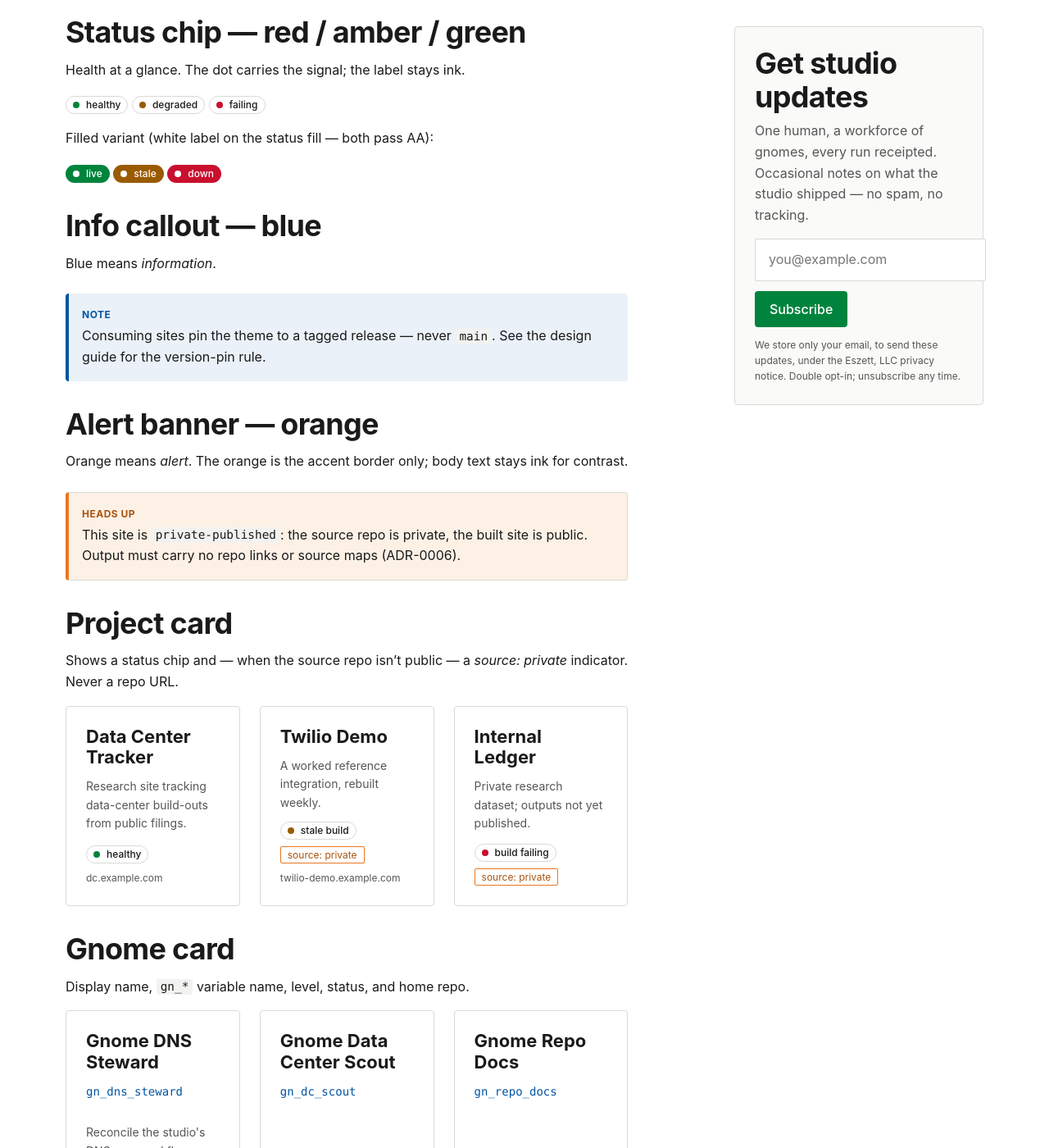
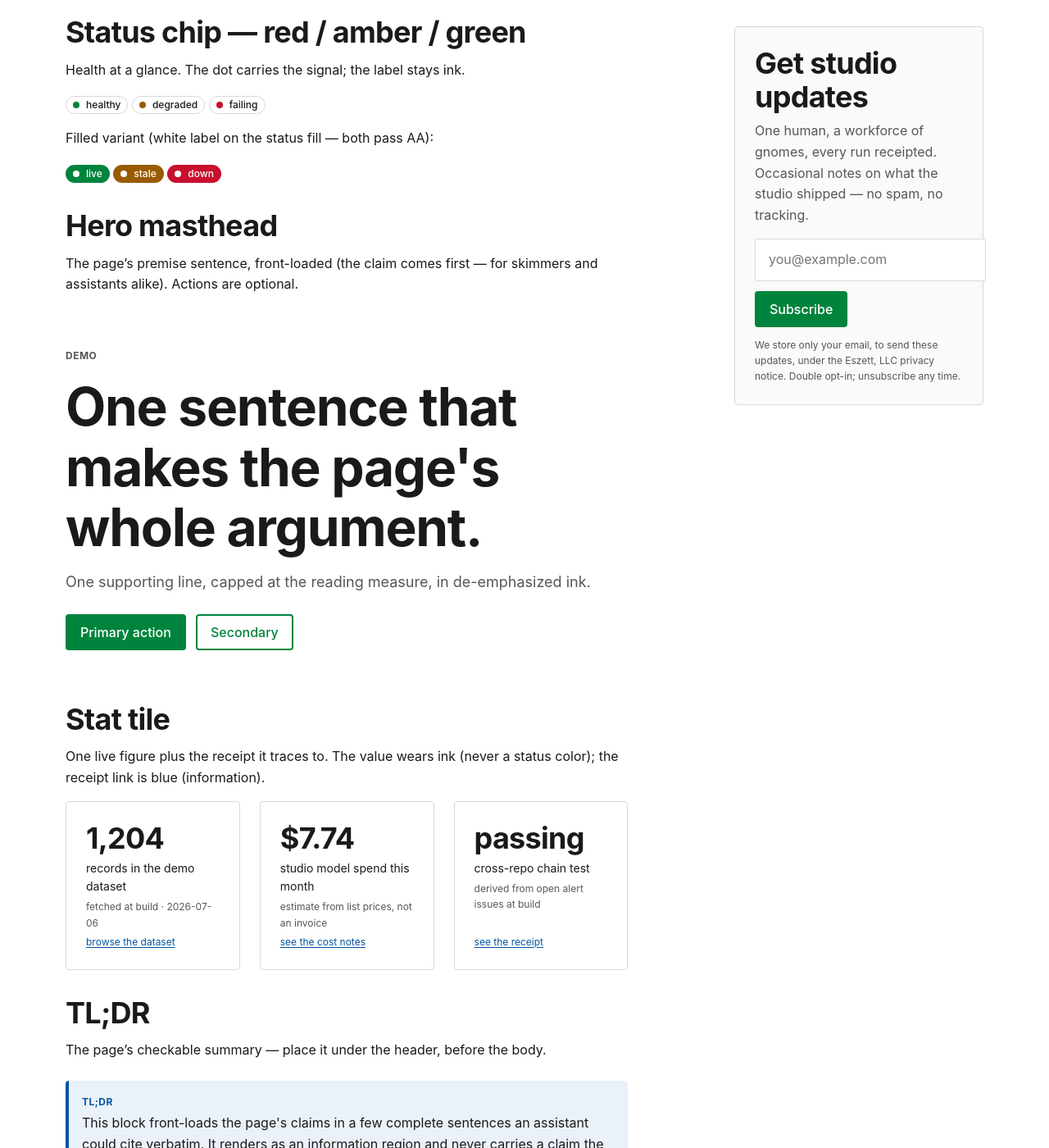
Before and after one commit to bussetech/theme, a Jekyll site: the page built from components.md, in a window 1280 px wide and 1400 px high, scrolled down 1030 px. Shown: the whole window at 82% size. Built offline with Jekyll 4.4.1, drawn with Linux system fonts in a browser that asks for light colours; some of the changed text lies outside the part shown.

Commit message:
feat(components): www v2 component kit — hero, stat-tile, tldr, faq, case-study card (EPIC3-07)
- hero.html: masthead premise block, front-loaded claim, optional actions
- stat-tile.html: live figure + receipt link (proof tiles; ink value,
  blue receipt link, no status color on numbers)
- tldr.html: checkable page summary (agentic discoverability §5)
- faq.html: visible Q&A + FAQPage JSON-LD from one items array (§3)
- case-study-card.html: work-rail unit with lifecycle chip + honest
  claims: scoped|earned meta; premise entries unlinked; no repo URLs
- page layout: visible 'Updated YYYY-MM-DD' when a page declares updated:
- components.md + demo data: all new components on the visual-regression
  surface; existing tokens only, no new colors, 19/19 contrast pairs pass
- CHANGELOG: entries above + hygiene fix (v0.7.0 right-rail entry had been
  left under Unreleased when the tag was cut)

Co-Authored-By: Claude Fable 5 <noreply@anthropic.com>
Claude-Session: https://claude.ai/code/session_0116d3MKmjiGFWufcM8EPHth

```diff
--- /dev/null
+++ b/_data/demo_faq.yml
@@ -0,0 +1,5 @@
+# Demo data for the FAQ component (components page only — not shipped).
+- q: "What is a gnome?"
+  a: "A gnome is a single agent that handles one task end to end, defined by a manifest contract — named, level-tagged, and journaled."
+- q: "Who approves a gnome's work?"
+  a: "No gnome merges its own output. Every change lands as a pull request that a human reviews and merges — merge is the approval."
--- /dev/null
+++ b/_includes/case-study-card.html
@@ -0,0 +1,32 @@
+{%- comment -%}
+  Case-study card — one published (or premise-stage) study on the work rail.
+  Params: a `study` object with:
+    title        the study's title (required)
+    url          where it is published; omit for premise-stage entries
+    blurb        one- or two-sentence summary
+    repo         the project's repo/codename (shown as meta)
+    status       case-study lifecycle: premise | skeleton | draft | gated | published
+    claim_state  autonomy-claim sizing: scoped | earned (rendered honestly as
+                 meta — the studio shows its own claim discipline)
+  No repo URLs are ever emitted here (ADR-0006); `url` is a published site.
+{%- endcomment -%}
+{%- assign s = include.study -%}
+<article class="card case-study-card">
+  <h3 class="card__title">
+    {%- if s.url -%}<a href="{{ s.url }}">{{ s.title }}</a>{%- else -%}{{ s.title }}{%- endif -%}
+  </h3>
+  {%- if s.blurb %}<p class="card__desc">{{ s.blurb }}</p>{% endif -%}
+  <dl class="card__meta">
+    {%- if s.repo -%}
+    <div><dt class="visually-hidden">Project</dt><dd class="case-study-card__repo">{{ s.repo }}</dd></div>
+    {%- endif -%}
+    {%- if s.status -%}
+    {%- assign _chip = "warn" -%}
+    {%- if s.status == "published" %}{% assign _chip = "ok" %}{% endif -%}
+    <div><dt class="visually-hidden">Status</dt><dd>{% include status-chip.html status=_chip label=s.status %}</dd></div>
+    {%- endif -%}
+    {%- if s.claim_state -%}
+    <div><dt>Claims</dt><dd>{{ s.claim_state }}</dd></div>
+    {%- endif -%}
+  </dl>
+</article>
--- /dev/null
+++ b/_includes/faq.html
@@ -0,0 +1,37 @@
+{%- comment -%}
+  Q&A block with schema.org FAQPage markup. One data source renders both the
+  visible questions and the JSON-LD, so the markup can never drift from the
+  page (platform docs/gtm/agentic-discoverability.md §3 — structured data
+  assistants privilege). Params:
+    items     array of { q, a } — from page front matter (`page.faq`) or a
+              data file. Answers are plain text/inline-markdown-free strings;
+              they are emitted verbatim into JSON-LD. (required)
+    heading   section heading (default "Questions & answers")
+{%- endcomment -%}
+{%- assign _items = include.items -%}
+{%- if _items and _items.size > 0 -%}
+<section class="faq" aria-label="{{ include.heading | default: 'Questions & answers' }}">
+  <h2 class="faq__heading">{{ include.heading | default: "Questions & answers" }}</h2>
+  {%- for item in _items %}
+  <div class="faq__item">
+    <h3 class="faq__q">{{ item.q }}</h3>
+    <p class="faq__a">{{ item.a }}</p>
+  </div>
+  {%- endfor %}
+</section>
+<script type="application/ld+json">
+{
+  "@context": "https://schema.org",
+  "@type": "FAQPage",
+  "mainEntity": [
+    {%- for item in _items %}
+    {
+      "@type": "Question",
+      "name": {{ item.q | jsonify }},
+      "acceptedAnswer": { "@type": "Answer", "text": {{ item.a | jsonify }} }
+    }{% unless forloop.last %},{% endunless %}
+    {%- endfor %}
+  ]
+}
+</script>
+{%- endif -%}
--- /dev/null
+++ b/_includes/hero.html
@@ -0,0 +1,25 @@
+{%- comment -%}
+  Hero masthead — a page's one-sentence premise, front-loaded (the claim an
+  assistant could cite verbatim comes first; platform
+  docs/gtm/agentic-discoverability.md §5). Params:
+    eyebrow           small wayfinding label above the title (optional)
+    title             the premise sentence (required)
+    lede              one supporting line, measure-capped (optional)
+    primary_label / primary_url      green action (optional)
+    secondary_label / secondary_url  ghost action (optional)
+{%- endcomment -%}
+<section class="hero">
+  {%- if include.eyebrow %}<p class="eyebrow">{{ include.eyebrow }}</p>{% endif -%}
+  <h1 class="hero__title">{{ include.title }}</h1>
+  {%- if include.lede %}<p class="hero__lede">{{ include.lede }}</p>{% endif -%}
+  {%- if include.primary_url or include.secondary_url %}
+  <p class="hero__actions">
+    {%- if include.primary_url -%}
+    <a class="btn" href="{{ include.primary_url }}">{{ include.primary_label }}</a>
+    {%- endif %}
+    {%- if include.secondary_url %}
+    <a class="btn btn--ghost" href="{{ include.secondary_url }}">{{ include.secondary_label }}</a>
+    {%- endif %}
+  </p>
+  {%- endif %}
+</section>
--- /dev/null
+++ b/_includes/stat-tile.html
@@ -0,0 +1,19 @@
+{%- comment -%}
+  Stat tile — one live figure and the receipt it traces to. The value is data;
+  the receipt link is what keeps it an honest claim (every quantitative claim
+  resolves from state and cites its source). Params:
+    value       the figure, already formatted (required)
+    label       sentence-case, what the figure is (required)
+    detail      one small-print qualifier — as-of date, "estimate", scope (optional)
+    href        the receipt: where a visitor verifies the figure (optional)
+    link_label  receipt link text (default "see the receipt")
+  Text wears text tokens only; no status color rides the number.
+{%- endcomment -%}
+<article class="stat-tile">
+  <p class="stat-tile__value">{{ include.value }}</p>
+  <p class="stat-tile__label">{{ include.label }}</p>
+  {%- if include.detail %}<p class="stat-tile__detail">{{ include.detail }}</p>{% endif -%}
+  {%- if include.href %}
+  <p class="stat-tile__link"><a href="{{ include.href }}">{{ include.link_label | default: "see the receipt" }}</a></p>
+  {%- endif %}
+</article>
--- /dev/null
+++ b/_includes/tldr.html
@@ -0,0 +1,12 @@
+{%- comment -%}
+  TL;DR block — the page's checkable summary, front-loaded for human skimmers
+  and AI assistants alike (platform docs/gtm/agentic-discoverability.md §5:
+  make the true summary the easy one). Params:
+    text    the summary — a few complete, citable sentences (required)
+  Renders as an info region (blue = information); place it directly under the
+  page header, before the body.
+{%- endcomment -%}
+<section class="tldr" role="note" aria-label="Summary">
+  <p class="tldr__label">TL;DR</p>
+  <p class="tldr__text">{{ include.text }}</p>
+</section>
--- a/_layouts/page.html
+++ b/_layouts/page.html
@@ -7,6 +7,9 @@ layout: default
     {%- if page.eyebrow %}<p class="eyebrow">{{ page.eyebrow }}</p>{% endif -%}
     <h1 class="page-header__title">{{ page.title }}</h1>
     {%- if page.description %}<p class="page-header__desc">{{ page.description }}</p>{% endif -%}
+    {%- comment -%} Visible freshness signal (agentic discoverability §4):
+        a page that declares `updated:` front matter wears the date. {%- endcomment -%}
+    {%- if page.updated %}<p class="page-header__updated">Updated <time datetime="{{ page.updated | date: '%Y-%m-%d' }}">{{ page.updated | date: "%Y-%m-%d" }}</time></p>{% endif -%}
   </header>
   {{ content }}
 </article>
--- a/_sass/_components.scss
+++ b/_sass/_components.scss
@@ -159,6 +159,93 @@
 }
 .signup > :last-child { margin-bottom: 0; }
 
+// ── Hero masthead — the page's premise sentence, front-loaded ─────────────
+.hero {
+  padding-block: var(--space-7) var(--space-6);
+}
+.hero__title {
+  font-size: var(--type-scale-3xl);
+  line-height: var(--type-leading-tight);
+  letter-spacing: var(--type-tracking-tight);
+  margin: 0;
+  max-width: 24ch;
+}
+@media (min-width: 64rem) {
+  .hero__title { font-size: var(--type-scale-4xl); }
+}
+.hero__lede {
+  font-size: var(--type-scale-md);
+  color: var(--color-ink-soft);
+  max-width: var(--layout-measure);
+  margin-block: var(--space-4) 0;
+}
+.hero__actions {
+  display: flex; flex-wrap: wrap; gap: var(--space-3);
+  margin-block: var(--space-5) 0;
+}
+
+// ── Stat tile — one live figure + its receipt link ────────────────────────
+// The number is data, not decoration: it wears ink (proportional figures at
+// display size — tabular-nums is for columns), the label stays sentence-case,
+// and the receipt link is blue (information), never a status color.
+.stat-tile {
+  border: var(--border-hairline) solid var(--gray-300);
+  border-radius: var(--radius-md);
+  background: var(--color-ground);
+  padding: var(--space-5);
+  display: flex;
+  flex-direction: column;
+  gap: var(--space-1);
+  height: 100%;
+}
+.stat-tile__value {
+  font-size: var(--type-scale-2xl);
+  font-weight: var(--type-weight-bold);
+  line-height: var(--type-leading-tight);
+  letter-spacing: var(--type-tracking-tight);
+  color: var(--color-ink);
+  margin: 0;
+}
+.stat-tile__label { font-size: var(--type-scale-sm); color: var(--color-ink); margin: 0; }
+.stat-tile__detail { font-size: var(--type-scale-xs); color: var(--color-ink-soft); margin: 0; }
+.stat-tile__link { font-size: var(--type-scale-xs); margin: var(--space-2) 0 0; margin-top: auto; }
+.stat-tile__link a { color: var(--color-info-base); }
+
+// ── TL;DR — the page's checkable summary (blue = information) ─────────────
+.tldr {
+  border-inline-start: var(--border-accent) solid var(--color-info-base);
+  background: var(--color-info-surface);
+  color: var(--color-ink);
+  padding: var(--space-4);
+  border-radius: var(--radius-md);
+  margin-block: var(--space-5);
+}
+.tldr__label {
+  font-size: var(--type-scale-xs);
+  font-weight: var(--type-weight-bold);
+  text-transform: uppercase;
+  letter-spacing: var(--type-tracking-wide);
+  color: var(--color-info-base);
+  margin: 0 0 var(--space-1);
+}
+.tldr__text { margin: 0; max-width: var(--layout-measure); }
+
+// ── FAQ — visible Q&A backing the FAQPage JSON-LD ─────────────────────────
+.faq__item {
+  padding-block: var(--space-4);
+  border-bottom: var(--border-hairline) solid var(--gray-300);
+  max-width: var(--layout-measure);
+}
+.faq__q { font-size: var(--type-scale-md); margin: 0 0 var(--space-2); }
+.faq__a { margin: 0; color: var(--color-ink-soft); }
+
+// Page-header freshness line (`page.updated` front matter).
+.page-header__updated {
+  font-size: var(--type-scale-xs);
+  color: var(--color-ink-soft);
+  margin: var(--space-2) 0 0;
+}
+
 // ── Card base ─────────────────────────────────────────────────────────────
 .card {
   border: var(--border-hairline) solid var(--gray-300);
--- a/components.md
+++ b/components.md
@@ -55,6 +55,46 @@ Filled variant (white label on the status fill — both pass AA):
   {% include status-chip.html status="warn" label="stale" filled=true %}
   {% include status-chip.html status="error" label="down" filled=true %}
 </p>
+
+## Hero masthead
+
+The page's premise sentence, front-loaded (the claim comes first — for
+skimmers and assistants alike). Actions are optional.
+
+{% include hero.html eyebrow="Demo" title="One sentence that makes the page's whole argument." lede="One supporting line, capped at the reading measure, in de-emphasized ink." primary_label="Primary action" primary_url="#" secondary_label="Secondary" secondary_url="#" %}
+
+## Stat tile
+
+One live figure plus the receipt it traces to. The value wears ink (never a
+status color); the receipt link is blue (information).
+
+<div class="grid grid--3">
+  {% include stat-tile.html value="1,204" label="records in the demo dataset" detail="fetched at build · 2026-07-06" href="#" link_label="browse the dataset" %}
+  {% include stat-tile.html value="$7.74" label="studio model spend this month" detail="estimate from list prices, not an invoice" href="#" link_label="see the cost notes" %}
+  {% include stat-tile.html value="passing" label="cross-repo chain test" detail="derived from open alert issues at build" href="#" %}
+</div>
+
+## TL;DR
+
+The page's checkable summary — place it under the header, before the body.
+
+{% include tldr.html text="This block front-loads the page's claims in a few complete sentences an assistant could cite verbatim. It renders as an information region and never carries a claim the page itself doesn't back." %}
+
+## FAQ (with FAQPage JSON-LD)
+
+Visible Q&A and the schema.org markup render from the same data, so they
+can't drift apart.
+
+{% include faq.html items=site.data.demo_faq heading="Demo questions" %}
+
+## Case-study card
+
+The work rail's unit. Status is the case-study lifecycle; the claims line
+shows the studio's claim discipline (scoped vs earned) in public.
+
+<div class="grid grid--3">
+  {% for s in site.data.demo_case_studies %}{% include case-study-card.html study=s %}{% endfor %}
+</div>
 
 ## Info callout — blue
 
```
Also changed, not shown: _data/demo_case_studies.yml (added, +11 -0 lines), CHANGELOG.md.
